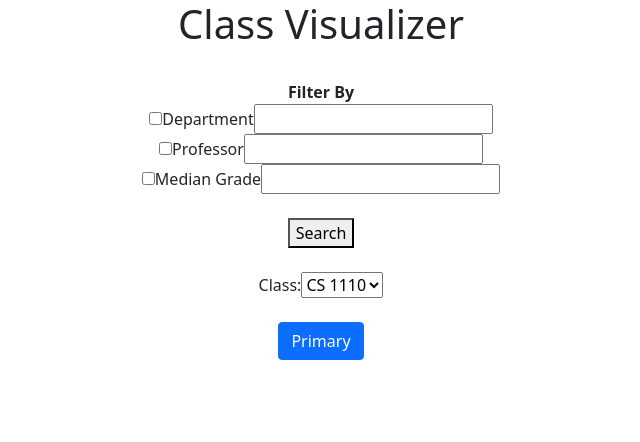
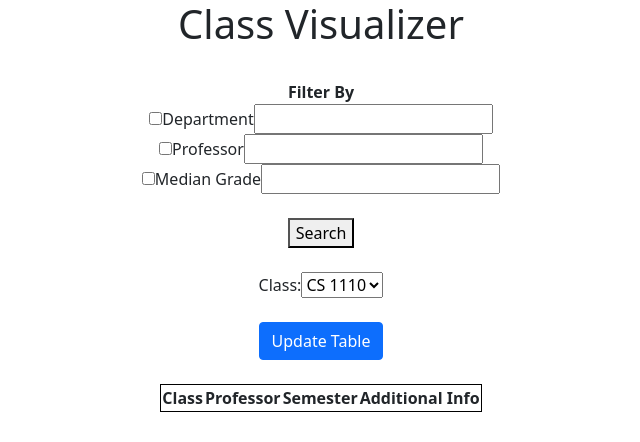
Before and after one commit to CornellDataScience/Class-Visualizer, a React (Create React App) app in the folder web-app/: page / in a window 1280 px wide. Shown: the top 442 px of the page, without its empty margins (319-959 px from the left). Built offline with nearby package versions, Linux system fonts and the light colour scheme; no server answers.

Commit message:
update table based on search fields

```diff
--- a/web-app/src/App.css
+++ b/web-app/src/App.css
@@ -36,3 +36,13 @@
     transform: rotate(360deg);
   }
 }
+
+#class-info-table {
+  margin-left: auto;
+  margin-right: auto;
+}
+
+table, th, td {
+  border: 1px solid black;
+  text-align: center;
+}
--- a/web-app/src/HomePage.jsx
+++ b/web-app/src/HomePage.jsx
@@ -8,7 +8,8 @@ export default class HomePage extends Component {
     constructor() {
         super();
         this.state = {
-            fullData: {}
+            fullData: [],
+            selectedClasses: []
         };
 
         this.createViz = this.createViz.bind(this);
@@ -34,13 +35,10 @@ export default class HomePage extends Component {
     }
 
     plotClassInfo() {
-        console.log(5);
         let svg = d3.select("#class-info-plot")
                     .append('svg')
                     .attr('height', 500)
                     .attr('width', 500)
-
-        console.log(svg);
 
         let classes = [{'Class': 'CS 1110', 'Median': 'A', 'Num': 0}, {'Class': 'CS 2110', 'Median': 'A+', 'Num': 1}];
 
@@ -72,6 +70,18 @@ export default class HomePage extends Component {
             .attr('y', d => d['Num'] * 100 + 100)
             .text(d => d.Class + ' has an ' + d.Median + ' median')
         text.raise()
+
+        // Update Table
+        let tableBody = d3.select('#class-info-table tbody');
+        let tableRows = tableBody.selectAll('tr')
+                                 .data(this.state.selectedClasses)
+                                 .join('tr')
+        let tableRowEntries = tableRows.selectAll('td')
+                                 .data( (d) => {
+                                     return [d['Course_Name'], d['Professor'], d['Semester (Ex: SP21)'], d['Difficulty']]
+                                 })
+                                 .join('td')
+                                 .text( d => d )
 
     }
 
@@ -125,9 +135,12 @@ export default class HomePage extends Component {
           classes = classes.filter(class_ => class_['Median Grade'] === medGrade);
           console.log(classes);
         }
+
+        this.setState({selectedClasses: classes});
       }
 
     componentDidMount() {
+
         this.createViz();
         d3.select('#prof-select-sel').on('change', this.changeClass);
         d3.select('#class-search').on('click', this.updateSearch);
@@ -139,6 +152,7 @@ export default class HomePage extends Component {
 
 
     render() {
+        console.log('SELECTED CLASSES', this.state.selectedClasses);
         let list;
         if (this.state.showPlot) {
             list = <ul id = 'class-info'>Class Info</ul>;
@@ -187,9 +201,33 @@ export default class HomePage extends Component {
                 <div id="selected-class-info"></div>
                 <div style={{align:"center"}}>
                     <br></br>
-                    <Button variant="primary" onClick={this.plotClassInfo}>Primary</Button>{' '}
+                    <Button variant="primary" onClick={this.plotClassInfo}>Update Table</Button>{' '}
+
+                    <br></br>
+                    <br></br>
+
+                    <table id="class-info-table">
+                        <thead>
+                            <tr>
+                                <th>Class</th>
+                                <th>Professor</th>
+                                <th>Semester</th>
+                                <th>Additional Info</th>
+                            </tr>
+                        </thead>
+
+                        <tbody></tbody>
+
+                        {/* <tr>
+                            <td>1</td>
+                            <td>2</td>
+                            <td>3</td>
+                        </tr> */}
+                    </table>
+
                     {list}
                     <div id="class-info-plot"></div>
+
                 </div>
 
 
```
